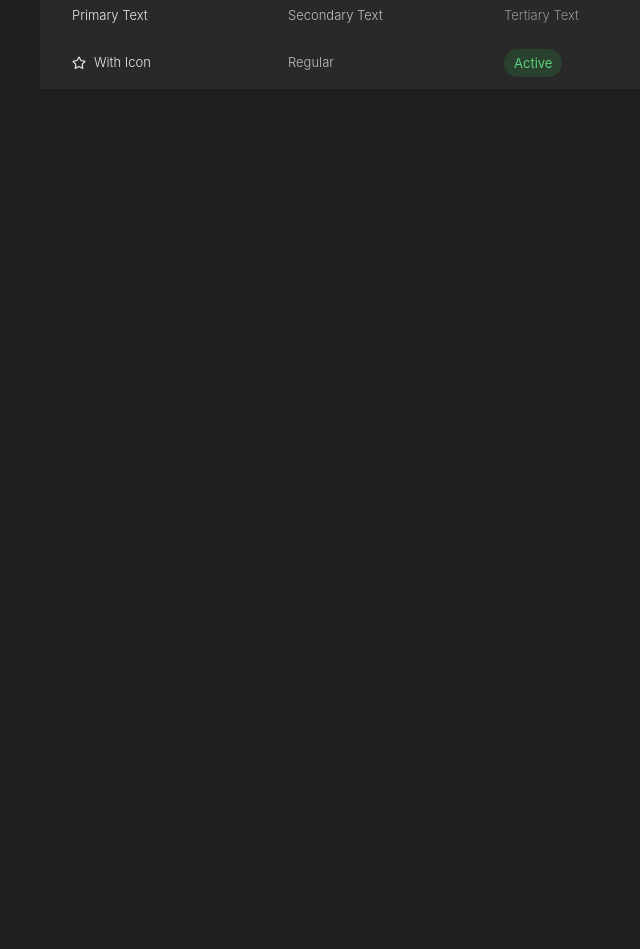
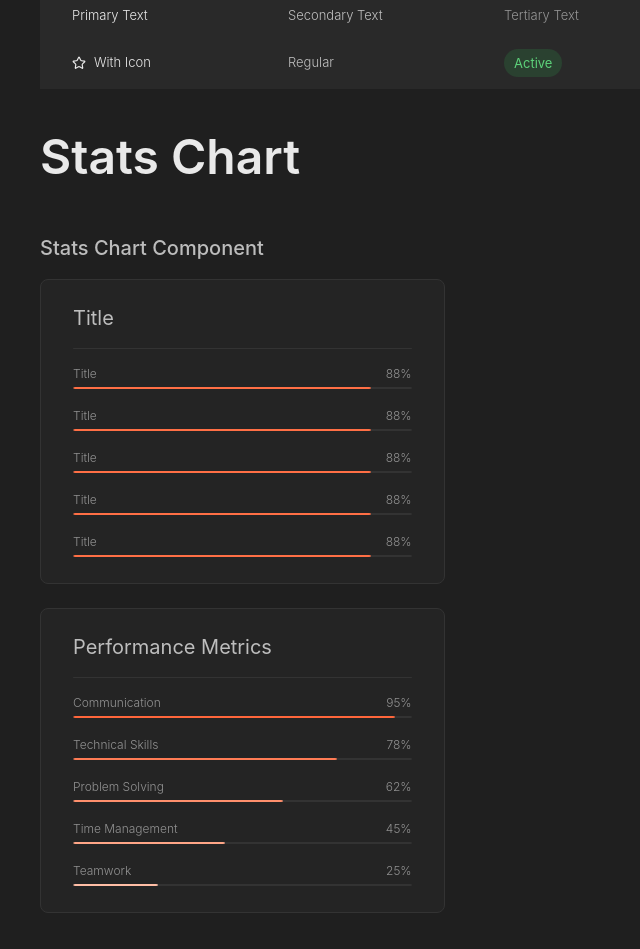
Before and after one commit to UwUkareem/VU-WebApp, a React (Vite) app: page / in a window 1280 px wide. Shown: the part 7620-8569 px from the top of the page, without its empty margins (0-640 px from the left). Before the commit the page ends 7781 px from the top, so only its background shows below. Built offline with nearby package versions, Linux system fonts and the light colour scheme.

Commit message:
feat(ui): add the stats chart

```diff
--- a/src/App.jsx
+++ b/src/App.jsx
@@ -9,6 +9,7 @@ import { SidebarButton } from '../src/components/ui/SidebarButton';
 import { User } from '../src/components/ui/User';
 import { Tabs } from '../src/components/ui/Tabs';
 import { TableHeader, TableRow, TableCell } from './components/ui/Tables';
+import { StatsChart } from './components/ui/StatsChart';
 import { Navbar } from '../src/components/layout/Navbar';
 import { Sidebar } from '../src/components/layout/Sidebar';
 import { Shortcuts } from '../src/components/layout/Shortcuts';
@@ -639,6 +640,34 @@ export default function App() {
             </TableRow>
           </div>
         </Section>
+
+        <h1 style={styles.title}>Stats Chart</h1>
+
+        {/* STATS CHART */}
+        <Section title="Stats Chart Component">
+          <div style={styles.statsDemo}>
+            <StatsChart
+              title="Title"
+              stats={[
+                { label: 'Title', value: 88 },
+                { label: 'Title', value: 88 },
+                { label: 'Title', value: 88 },
+                { label: 'Title', value: 88 },
+                { label: 'Title', value: 88 },
+              ]}
+            />
+            <StatsChart
+              title="Performance Metrics"
+              stats={[
+                { label: 'Communication', value: 95 },
+                { label: 'Technical Skills', value: 78 },
+                { label: 'Problem Solving', value: 62 },
+                { label: 'Time Management', value: 45 },
+                { label: 'Teamwork', value: 25 },
+              ]}
+            />
+          </div>
+        </Section>
       </div>
     </div>
   );
@@ -742,4 +771,9 @@ const styles = {
     width: '100%',
     backgroundColor: 'var(--bg-surface)',
   },
+  statsDemo: {
+    display: 'flex',
+    gap: '24px',
+    flexWrap: 'wrap',
+  },
 };
--- /dev/null
+++ b/src/components/ui/StatsChart/StatsChart.css
@@ -0,0 +1,137 @@
+/* Stats Chart Component */
+
+.stats-chart {
+  display: flex;
+  flex-direction: column;
+  gap: 1rem; /* 16px */
+  padding: 1.5rem 2rem; /* 24px vertical, 32px horizontal */
+  background: var(--bg-card);
+  border: var(--border-sm) solid var(--border-subtle);
+  border-radius: var(--radius-md);
+  width: 100%;
+  max-width: 540px;
+  transition: border-color var(--transition-base);
+}
+
+/* Hover effect on card */
+.stats-chart:hover {
+  border-color: var(--border-default);
+}
+
+/* Title - Secondary color, headline/medium */
+.stats-chart__title {
+  font-family: var(--font-sans);
+  font-size: var(--text-xl); /* 20px - headline size */
+  font-weight: var(--font-medium);
+  line-height: 1.4;
+  color: var(--text-secondary);
+  margin: 0;
+  transition: color var(--transition-base);
+}
+
+.stats-chart:hover .stats-chart__title {
+  color: var(--text-primary);
+}
+
+/* Divider below title */
+.stats-chart__divider {
+  height: 1px;
+  background: var(--border-subtle);
+  border-radius: var(--radius-full);
+  width: 100%;
+}
+
+/* Stats list container */
+.stats-chart__list {
+  display: flex;
+  flex-direction: column;
+  gap: 1rem; /* 16px */
+}
+
+/* Individual stat item */
+.stats-chart__item {
+  display: flex;
+  flex-direction: column;
+  gap: 0.25rem; /* 4px */
+  opacity: 0;
+  transform: translateX(-8px);
+  transition:
+    opacity 0.4s ease,
+    transform 0.4s ease;
+  transition-delay: var(--item-delay, 0ms);
+}
+
+/* Animate items when visible */
+.stats-chart--visible .stats-chart__item {
+  opacity: 1;
+  transform: translateX(0);
+}
+
+/* Header row with label and value */
+.stats-chart__item-header {
+  display: flex;
+  justify-content: space-between;
+  align-items: center;
+}
+
+/* Label - Tertiary color, footnote/regular */
+.stats-chart__item-label {
+  font-family: var(--font-sans);
+  font-size: var(--text-xs); /* 12px - footnote size */
+  font-weight: var(--font-regular);
+  line-height: 1.5;
+  color: var(--text-tertiary);
+  transition: color var(--transition-base);
+}
+
+.stats-chart__item:hover .stats-chart__item-label {
+  color: var(--text-secondary);
+}
+
+/* Value percentage */
+.stats-chart__item-value {
+  font-family: var(--font-sans);
+  font-size: var(--text-xs); /* 12px - footnote size */
+  font-weight: var(--font-regular);
+  line-height: 1.5;
+  color: var(--text-tertiary);
+  transition:
+    color var(--transition-base),
+    transform var(--transition-base);
+}
+
+.stats-chart__item:hover .stats-chart__item-value {
+  color: var(--text-secondary);
+  transform: scale(1.05);
+}
+
+/* Bar track (background) */
+.stats-chart__bar-track {
+  width: 100%;
+  height: 4px;
+  transform: scaleY(0.5);
+  transform-origin: top;
+  transition: transform var(--transition-base);
+  background: var(--border-subtle);
+  border-radius: var(--radius-full);
+  overflow: hidden;
+}
+
+.stats-chart__item:hover .stats-chart__bar-track {
+  transform: scaleY(1);
+}
+
+/* Bar fill (progress) */
+.stats-chart__bar-fill {
+  height: 100%;
+  width: 0;
+  border-radius: var(--radius-full);
+  background-color: var(--bar-color);
+  transition: width 0.8s cubic-bezier(0.4, 0, 0.2, 1);
+  transition-delay: var(--item-delay, 0ms);
+}
+
+/* Animate bar width when visible */
+.stats-chart--visible .stats-chart__bar-fill {
+  width: var(--bar-width);
+}
--- /dev/null
+++ b/src/components/ui/StatsChart/StatsChart.jsx
@@ -0,0 +1,101 @@
+import PropTypes from 'prop-types';
+import { useEffect, useState, useRef } from 'react';
+import './StatsChart.css';
+
+/**
+ * Interpolate between brand colors based on value (0-100)
+ * Uses HSL interpolation for smooth color transitions
+ * brand-100 (#ffdacc) -> brand-default (#ff5d31)
+ */
+function getBarColor(value) {
+  // Clamp value between 0 and 100
+  const v = Math.min(Math.max(value, 0), 100);
+
+  // HSL values for brand-100 to brand-default
+  // brand-100: hsl(17, 100%, 90%)
+  // brand-default: hsl(13, 100%, 60%)
+  const startHue = 17;
+  const endHue = 13;
+  const startSat = 100;
+  const endSat = 100;
+  const startLight = 90;
+  const endLight = 60;
+
+  // Interpolate based on value (0 = lightest, 100 = most vibrant)
+  const t = v / 100;
+  const hue = startHue + (endHue - startHue) * t;
+  const sat = startSat + (endSat - startSat) * t;
+  const light = startLight + (endLight - startLight) * t;
+
+  return `hsl(${hue}, ${sat}%, ${light}%)`;
+}
+
+export function StatsChart({ title, stats = [], className = '', animated = true }) {
+  const [isVisible, setIsVisible] = useState(!animated);
+  const chartRef = useRef(null);
+
+  useEffect(() => {
+    if (!animated) return;
+
+    const observer = new IntersectionObserver(
+      ([entry]) => {
+        if (entry.isIntersecting) {
+          setIsVisible(true);
+          observer.disconnect();
+        }
+      },
+      { threshold: 0.2 }
+    );
+
+    if (chartRef.current) {
+      observer.observe(chartRef.current);
+    }
+
+    return () => observer.disconnect();
+  }, [animated]);
+
+  return (
+    <div
+      ref={chartRef}
+      className={`stats-chart ${isVisible ? 'stats-chart--visible' : ''} ${className}`.trim()}
+    >
+      {title && <h3 className="stats-chart__title">{title}</h3>}
+      {title && <div className="stats-chart__divider" />}
+      <div className="stats-chart__list">
+        {stats.map((stat, index) => (
+          <div
+            key={index}
+            className="stats-chart__item"
+            style={{ '--item-delay': `${index * 100}ms` }}
+          >
+            <div className="stats-chart__item-header">
+              <span className="stats-chart__item-label">{stat.label}</span>
+              <span className="stats-chart__item-value">{stat.value}%</span>
+            </div>
+            <div className="stats-chart__bar-track">
+              <div
+                className="stats-chart__bar-fill"
+                style={{
+                  '--bar-width': `${Math.min(Math.max(stat.value, 0), 100)}%`,
+                  '--bar-color': getBarColor(stat.value),
+                }}
+              />
+            </div>
+          </div>
+        ))}
+      </div>
+    </div>
+  );
+}
+
+StatsChart.propTypes = {
+  title: PropTypes.string,
+  stats: PropTypes.arrayOf(
+    PropTypes.shape({
+      label: PropTypes.string.isRequired,
+      value: PropTypes.number.isRequired,
+    })
+  ),
+  className: PropTypes.string,
+  animated: PropTypes.bool,
+};
--- /dev/null
+++ b/src/components/ui/StatsChart/index.js
@@ -0,0 +1 @@
+export { StatsChart } from './StatsChart';
--- a/src/components/ui/index.js
+++ b/src/components/ui/index.js
@@ -7,4 +7,5 @@ export { Pagination } from './Pagination';
 export { SidebarButton } from './SidebarButton';
 export { User } from './User';
 export { Tabs } from './Tabs';
-export { TableHeader } from './Tables';
+export { TableHeader, TableRow, TableCell } from './Tables';
+export { StatsChart } from './StatsChart';
```
